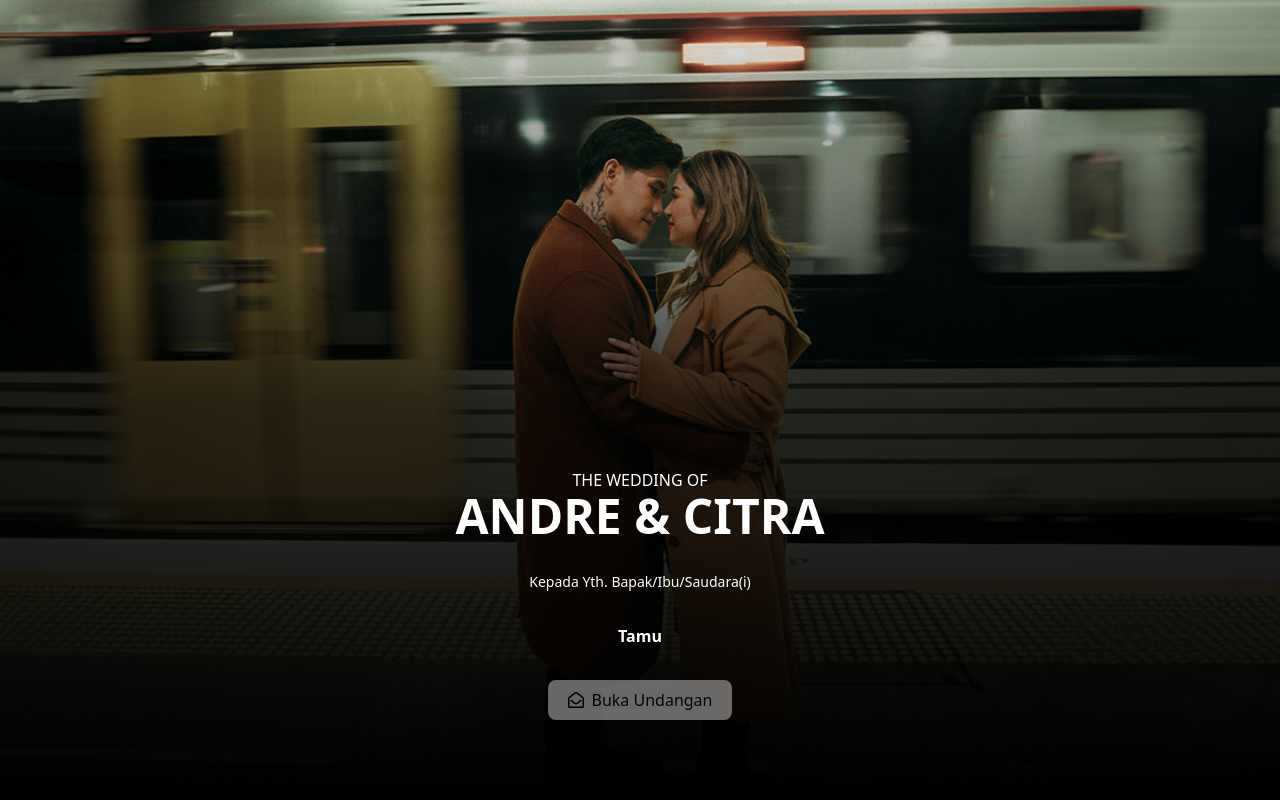
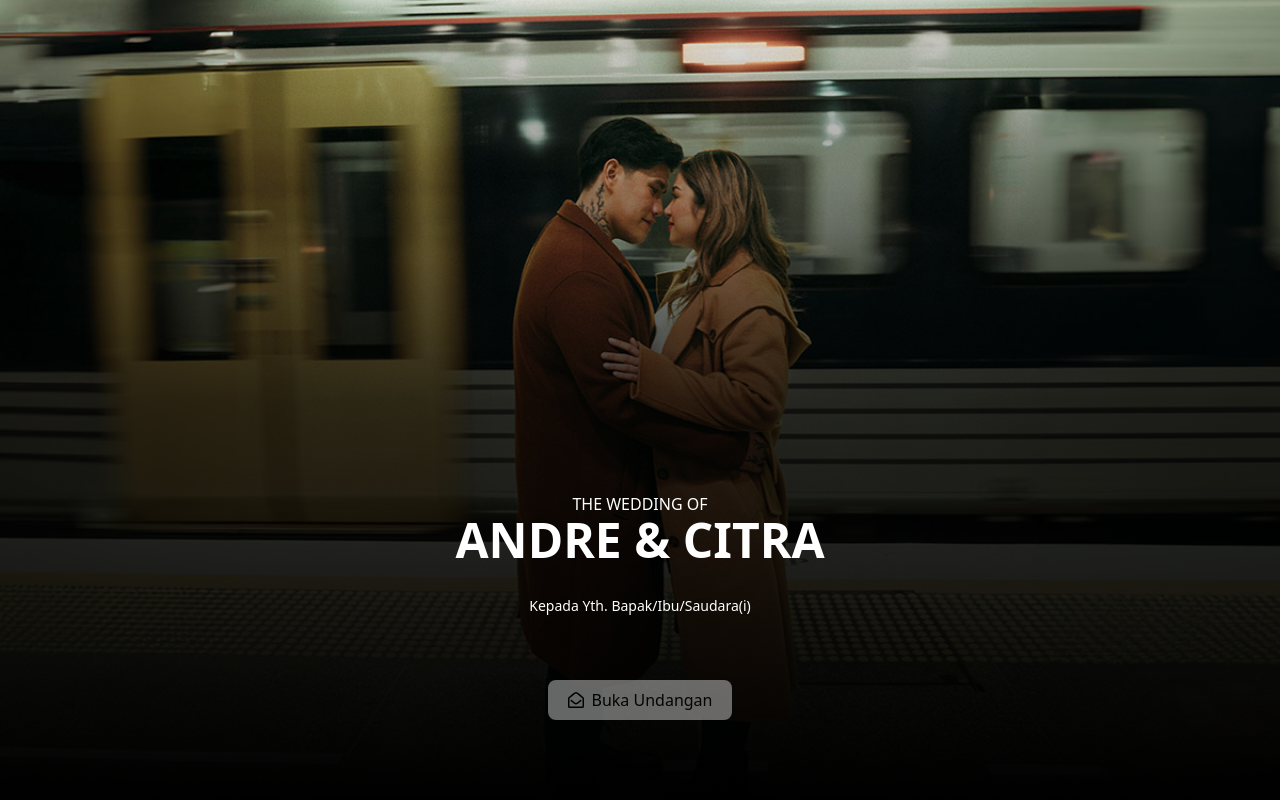
Before and after one commit to muffid/rabine-v2, a Next.js app: page /preset/presA01 in a window 1280 px wide. Shown: the top 800 px of the page. Built offline with nearby package versions, Linux system fonts and the light colour scheme; what @badrap/bar-of-progress would draw is missing.

Commit message:
fixing tamu

```diff
--- a/pages/preset/presA01.js
+++ b/pages/preset/presA01.js
@@ -37,7 +37,7 @@ function PresA01() {
                             <h1>THE WEDDING OF</h1>
                             <h1 className='font-bold text-5xl pb-8 '>ANDRE & CITRA</h1>
                             <p className='text-sm'>Kepada Yth. Bapak/Ibu/Saudara(i)</p>
-                            <h1 className='py-8 font-bold'>Tamu</h1>
+                            <h1 className='py-8 font-bold'>{to}</h1>
                             <button className='flex flex-row items-center justify-center gap-2 blink bg-white rounded-lg
                                             text-black px-5 py-2 hover:bg-yellow-100' onClick={moveUp}>
                                <FaRegEnvelopeOpen/> Buka Undangan
```
